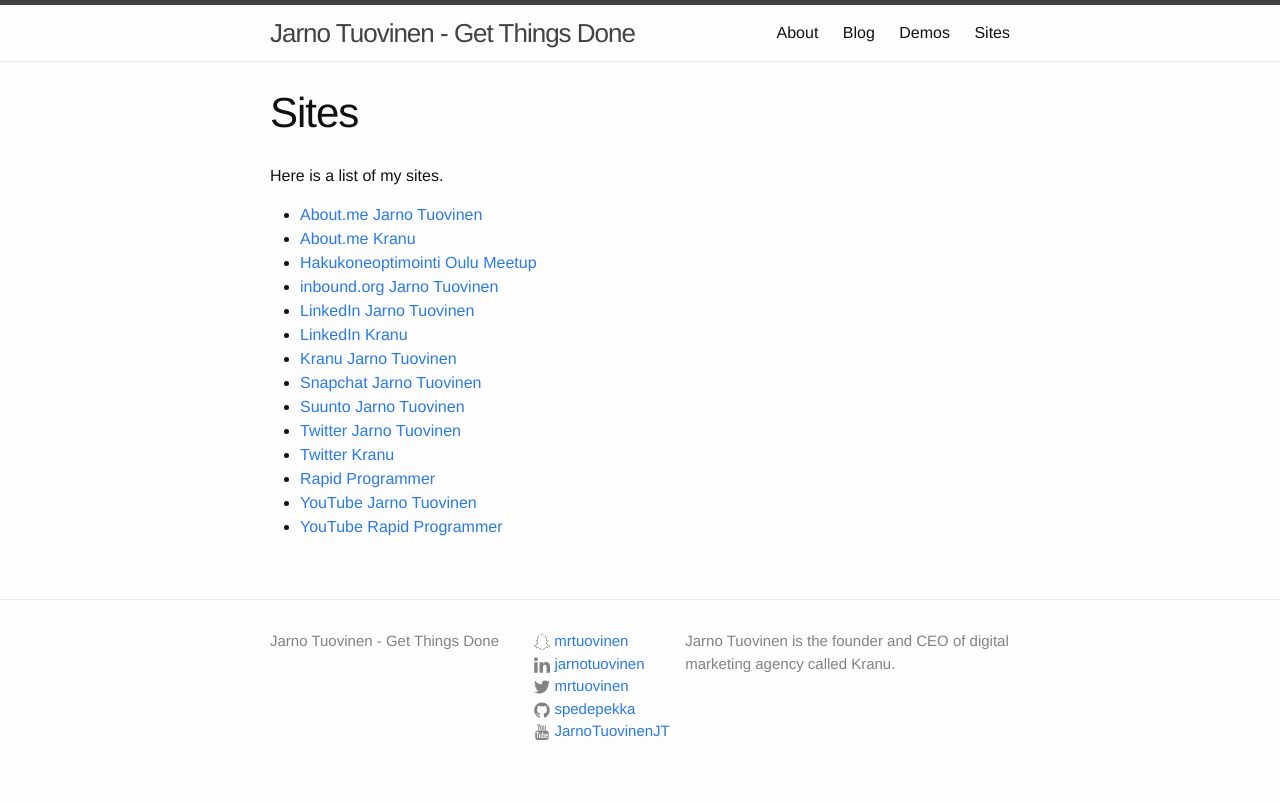
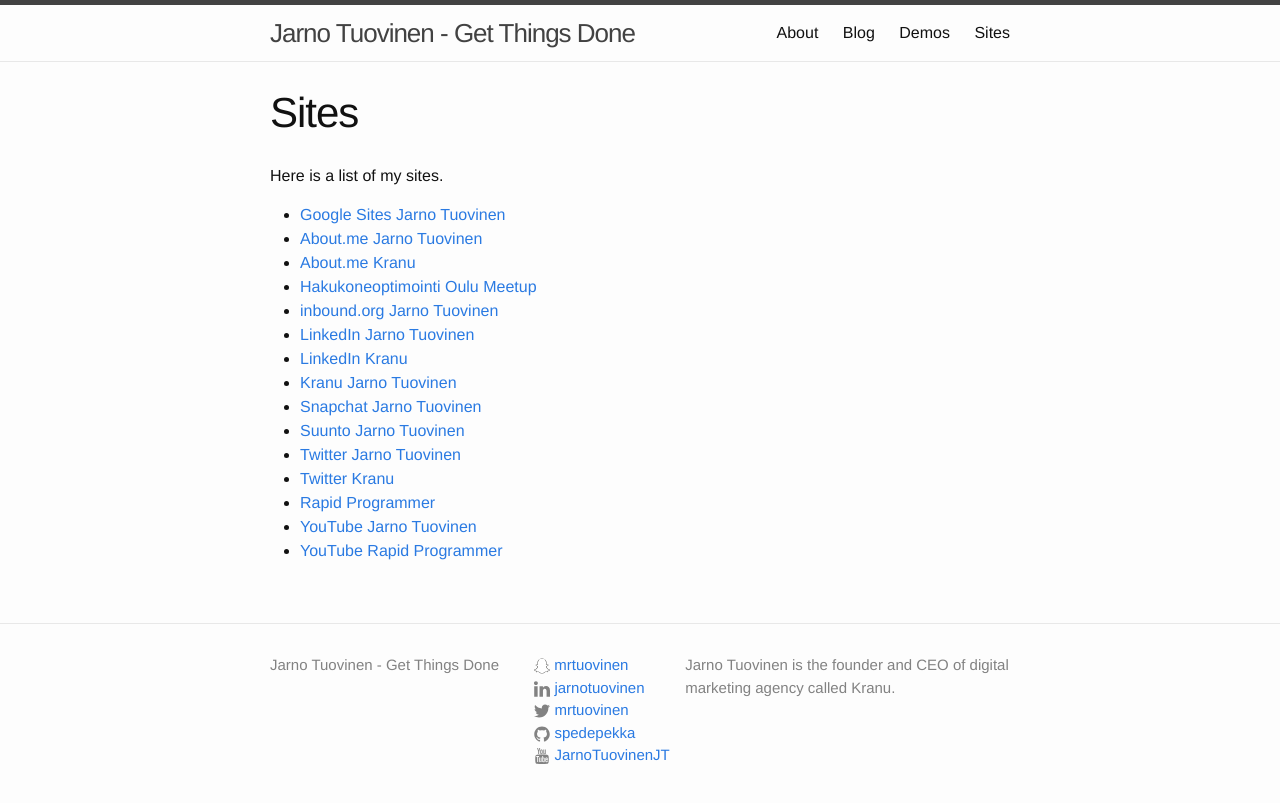
Before and after one commit to spedepekka/spedepekka.github.io, a Jekyll site: the page built from sites.md, in a window 1280 px wide. Shown: the top 803 px of the page. Built offline with Jekyll 4.4.1, drawn with Linux system fonts in a browser that asks for light colours.

Commit message:
Add Google Sites site

```diff
--- a/sites.md
+++ b/sites.md
@@ -7,6 +7,7 @@
 
 Here is a list of my sites.
 
+* [Google Sites Jarno Tuovinen](https://sites.google.com/view/jarnotuovinen)
 * [About.me Jarno Tuovinen](https://about.me/mrtuovinen)
 * [About.me Kranu](https://about.me/kranu)
 * [Hakukoneoptimointi Oulu Meetup](https://www.meetup.com/Hakukoneoptimointi-Oulu/)
```
